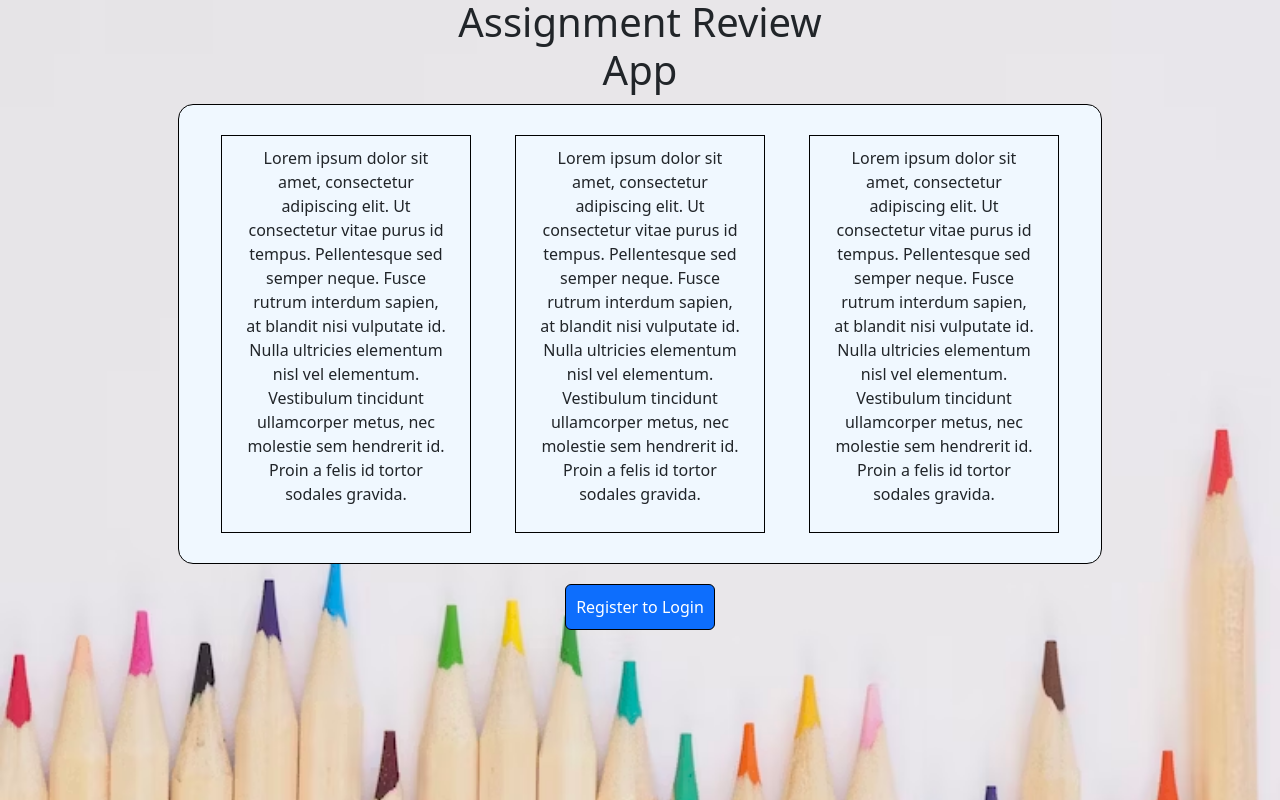
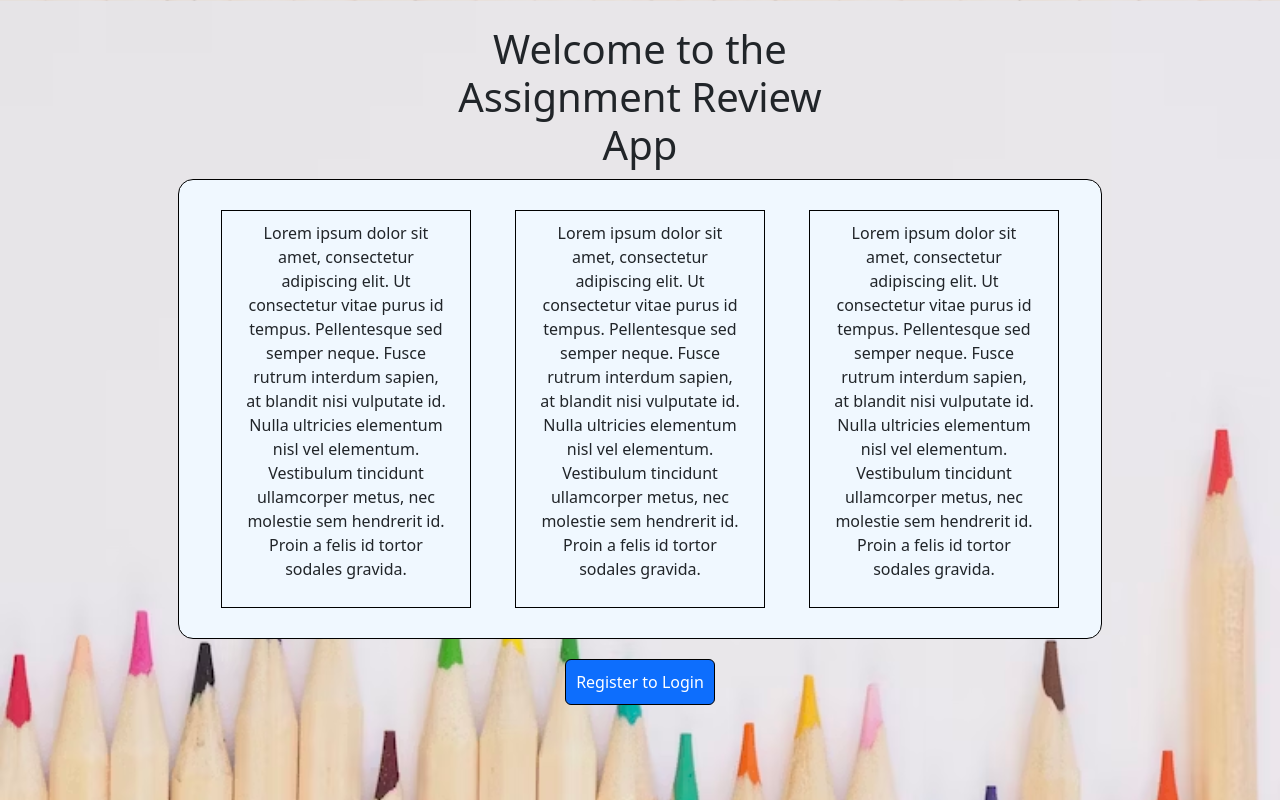
Before and after one commit to Rappyyy/LMS_FrontEnd, a React (Create React App) app: page / in a window 1280 px wide. Shown: the top 800 px of the page. Built offline with nearby package versions, Linux system fonts and the light colour scheme.

Commit message:
Adjusted css

```diff
--- a/src/components/LearnerDashboard.css
+++ b/src/components/LearnerDashboard.css
@@ -1,6 +1,6 @@
 .container {
   text-align: center;
-  margin-top: 100px;
+  margin-top: 250px;
 }
 
 .header {
```
